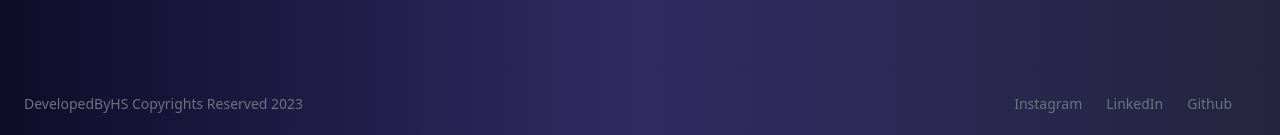
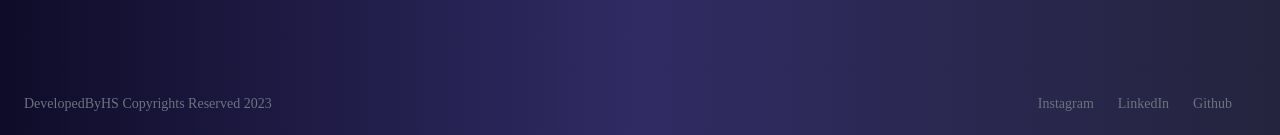
Before and after one commit to HamzaSheikh05/movie-app, a React (Create React App) app: page / in a window 1280 px wide. Shown: the part 728-863 px from the top of the page. Built offline with nearby package versions, Linux system fonts and the light colour scheme; no server answers.

Commit message:
updated font color and footer font

```diff
--- a/src/components/Card.jsx
+++ b/src/components/Card.jsx
@@ -13,11 +13,11 @@ export const Card = ({ movie }) => {
       </Link>
       <div className="p-5">
         <Link to={`/movie/${id}`}>
-          <h5 className="mb-2 text-2xl font-bold tracking-tight text-gray-900 dark:text-white">
+          <h5 className="mb-2 text-3xl font-medium tracking-tight font-burtons text-gray-800 dark:text-white">
             {original_title}
           </h5>
         </Link>
-        <p className="mb-3 font-normal text-gray-700 dark:text-gray-400">
+        <p className="mb-3 font-normal font-serif text-gray-700 dark:text-gray-400">
           {overview}
         </p>
       </div>
--- a/src/components/Footer.jsx
+++ b/src/components/Footer.jsx
@@ -2,7 +2,7 @@ import { Link } from "react-router-dom";
 
 export const Footer = () => {
   return (
-    <footer className="p-4 bg-custom-bg shadow md:flex md:items-center md:justify-between md:p-6 dark:bg-dark-bg">
+    <footer className="p-4 font-burtons bg-custom-bg shadow md:flex md:items-center md:justify-between md:p-6 dark:bg-dark-bg">
       <span className="text-sm text-gray-500 sm:text-center dark:text-gray-400">
         <Link to="/" className="hover:underline">
           DevelopedByHS
```
